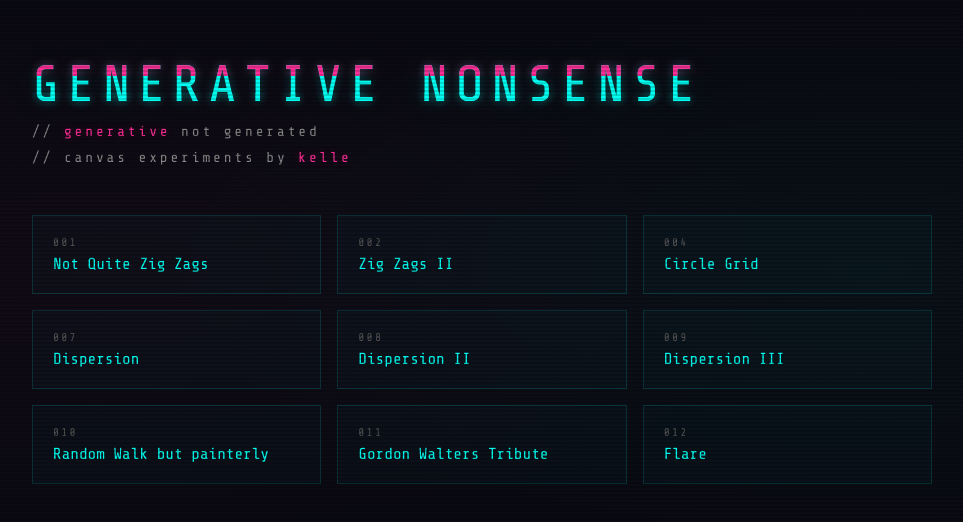
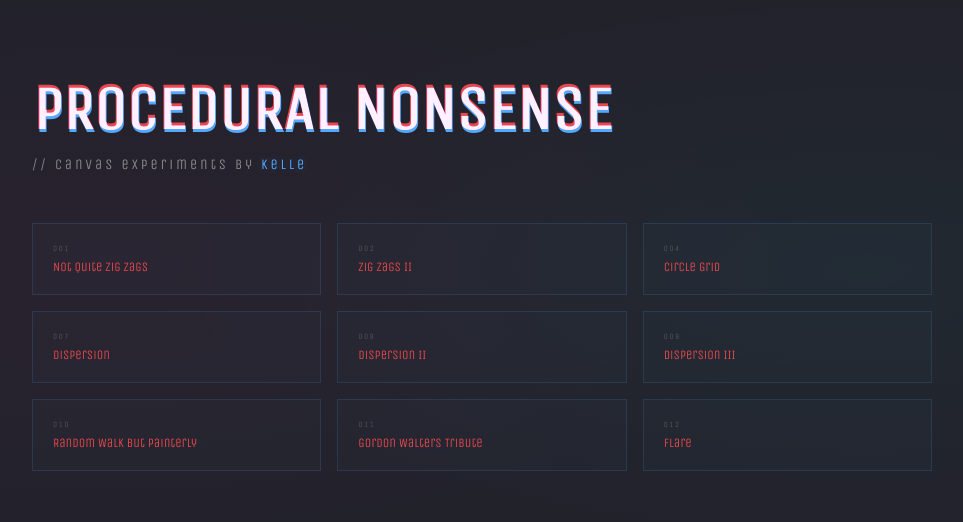
Before and after one commit to kellec/generative-nonsense, a Next.js app: page / in a window 1280 px wide. Shown: the part 130-652 px from the top of the page, without its empty margins (158-1121 px from the left). Built offline with nearby package versions, Linux system fonts and the light colour scheme.

Commit message:
risograph

```diff
--- a/app/globals.css
+++ b/app/globals.css
@@ -1,10 +1,11 @@
 :root {
-  --teal: #00fff2;
-  --pink: #ff2d95;
-  --dark: #0a0a12;
-  --darker: #06060c;
-  --glow-teal: 0 0 10px #00fff244, 0 0 40px #00fff222;
-  --glow-pink: 0 0 10px #ff2d9544, 0 0 40px #ff2d9522;
+  --primary: #e5484d;
+  --secondary: #52a9ff;
+  --secondary-subtle: #52a9ff44;
+  --dark: #22222b;
+  --darker: #0a0a12;
+  --glow-primary: 0 0 10px #e5484d44, 0 0 40px #e5484d22;
+  --glow-secondary: 0 0 10px #52a9ff44, 0 0 40px #52a9ff22;
 }
 
 * {
@@ -18,11 +19,12 @@ html {
 }
 
 body {
-  font-family: 'Share Tech Mono', 'Courier New', monospace;
-  color: var(--teal);
+  font-family: "Unica One", "Courier New", monospace;
+  color: var(--primary);
   overflow-x: hidden;
 }
 
-a, a:visited {
-  color: var(--teal);
+a,
+a:visited {
+  color: var(--primary);
 }
--- a/app/layout.tsx
+++ b/app/layout.tsx
@@ -1,14 +1,14 @@
 import type { Metadata } from "next";
-import { Share_Tech_Mono } from "next/font/google";
+import { Unica_One } from "next/font/google";
 import "./globals.css";
 
-const shareTechMono = Share_Tech_Mono({
+const font = Unica_One({
   weight: "400",
   subsets: ["latin"],
 });
 
 export const metadata: Metadata = {
-  title: "GENERATIVE NONSENSE // Kelle",
+  title: "Procedural Nonsense",
 };
 
 export default function RootLayout({
@@ -18,7 +18,7 @@ export default function RootLayout({
 }>) {
   return (
     <html lang="en">
-      <body className={shareTechMono.className}>
+      <body className={font.className}>
         {children}
       </body>
     </html>
--- a/app/page.module.css
+++ b/app/page.module.css
@@ -13,11 +13,27 @@
 .container {
   max-width: 900px;
   width: 100%;
+  position: relative;
+  z-index: 1;
 }
 
 .header {
   text-align: left;
   margin-bottom: 50px;
+}
+
+.title {
+  text-transform: uppercase;
+  font-size: 4rem;
+  position: relative;
+}
+
+.title::before {
+  content: "Procedural Nonsense";
+  position: absolute;
+  color: var(--secondary);
+  mix-blend-mode: plus-lighter;
+  transform: translate(1px, 3px);
 }
 
 .subtitle {
@@ -28,8 +44,8 @@
 }
 
 .highlight {
-  color: var(--pink);
-  text-shadow: var(--glow-pink);
+  color: var(--secondary);
+  text-shadow: var(--glow-secondary);
 }
 
 .grid {
@@ -43,62 +59,54 @@
   flex-direction: column;
   gap: 6px;
   padding: 20px;
-  border: 1px solid #00fff225;
-  background: #00fff206;
+  border: 1px solid #52a9ff25;
+  background: #52a9ff06;
   text-decoration: none;
-  color: var(--teal);
+  color: var(--primary);
   position: relative;
   transition: all 0.2s ease;
   overflow: hidden;
 }
 
-.card::before {
-  content: '';
-  position: absolute;
-  inset: 0;
-  background: linear-gradient(135deg, #00fff208, #ff2d9508);
-  opacity: 0;
-  transition: opacity 0.2s ease;
-}
-
 .card:hover {
-  border-color: var(--pink);
-  box-shadow: var(--glow-pink);
-  transform: translateY(-2px);
+  background: var(--secondary-subtle);
+  border-color: var(--secondary);
+  box-shadow: var(--glow-secondary);
+  transform: translateY(-1px);
 }
 
 .card:hover::before {
   opacity: 1;
 }
 
-.card:hover .cardId {
-  color: var(--pink);
+.card:hover .cardTitle {
+  color: var(--secondary);
 }
 
 .card:hover .cardTitle {
-  text-shadow: var(--glow-teal);
+  text-shadow: var(--glow-primary);
 }
 
 .cardId {
-  font-size: 0.7rem;
+  font-size: 0.5rem;
   color: #555;
   letter-spacing: 0.2em;
-  transition: color 0.2s ease;
 }
 
 .cardTitle {
-  font-size: 1rem;
+  font-size: 0.8rem;
   position: relative;
+  transition: color 0.2s ease;
   z-index: 1;
 }
 
 .cardTag {
   display: inline-block;
   font-size: 0.6rem;
-  color: var(--pink);
-  border: 1px solid var(--pink);
+  color: var(--secondary);
+  border: 1px solid var(--secondary);
   padding: 1px 6px;
   letter-spacing: 0.15em;
   width: fit-content;
-  text-shadow: var(--glow-pink);
+  text-shadow: var(--glow-secondary);
 }
--- a/app/page.tsx
+++ b/app/page.tsx
@@ -1,7 +1,5 @@
 import Link from "next/link";
 import { sketches } from "@/lib/sketches/registry";
-import Scanlines from "@/components/Scanlines";
-import GlitchTitle from "@/components/GlitchTitle";
 import styles from "./page.module.css";
 
 export default function Home() {
@@ -9,13 +7,9 @@ export default function Home() {
 
   return (
     <div className={styles.page}>
-      <Scanlines />
       <div className={styles.container}>
         <header className={styles.header}>
-          <GlitchTitle text="GENERATIVE NONSENSE" />
-          <p className={styles.subtitle}>
-            // <span className={styles.highlight}>generative</span> not generated
-          </p>
+          <h1 className={styles.title}>Procedural Nonsense</h1>
           <p className={styles.subtitle}>
             // canvas experiments by <span className={styles.highlight}>kelle</span>
           </p>
--- a/components/GlitchTitle.module.css
+++ /dev/null
@@ -1,51 +0,0 @@
-.glitch {
-  font-size: clamp(1.8rem, 5vw, 3.2rem);
-  font-weight: 400;
-  text-transform: uppercase;
-  letter-spacing: 0.15em;
-  color: var(--teal);
-  text-shadow: var(--glow-teal);
-  position: relative;
-  animation: flicker 4s infinite;
-}
-
-.glitch::before,
-.glitch::after {
-  content: attr(data-text);
-  position: absolute;
-  top: 0;
-  left: 0;
-  width: 100%;
-  height: 100%;
-  overflow: hidden;
-}
-
-.glitch::before {
-  color: var(--pink);
-  text-shadow: var(--glow-pink);
-  animation: glitch-shift 3s infinite;
-  clip-path: inset(0 0 65% 0);
-}
-
-.glitch::after {
-  color: var(--teal);
-  text-shadow: var(--glow-teal);
-  animation: glitch-shift 2.5s infinite reverse;
-  clip-path: inset(65% 0 0 0);
-}
-
-@keyframes glitch-shift {
-  0%, 90%, 100% { transform: translate(0); }
-  92% { transform: translate(-3px, 1px); }
-  94% { transform: translate(3px, -1px); }
-  96% { transform: translate(-2px, -1px); }
-  98% { transform: translate(2px, 1px); }
-}
-
-@keyframes flicker {
-  0%, 95%, 100% { opacity: 1; }
-  96% { opacity: 0.8; }
-  97% { opacity: 1; }
-  98% { opacity: 0.6; }
-  99% { opacity: 1; }
-}
--- a/components/GlitchTitle.tsx
+++ /dev/null
@@ -1,13 +0,0 @@
-import styles from "./GlitchTitle.module.css";
-
-interface Props {
-  text: string;
-}
-
-export default function GlitchTitle({ text }: Props) {
-  return (
-    <h1 className={styles.glitch} data-text={text}>
-      {text}
-    </h1>
-  );
-}
--- a/components/Scanlines.module.css
+++ /dev/null
@@ -1,13 +0,0 @@
-.scanlines {
-  position: fixed;
-  inset: 0;
-  background: repeating-linear-gradient(
-    0deg,
-    transparent,
-    transparent 2px,
-    rgba(0, 0, 0, 0.15) 2px,
-    rgba(0, 0, 0, 0.15) 4px
-  );
-  pointer-events: none;
-  z-index: 100;
-}
--- a/components/Scanlines.tsx
+++ /dev/null
@@ -1,5 +0,0 @@
-import styles from "./Scanlines.module.css";
-
-export default function Scanlines() {
-  return <div className={styles.scanlines} />;
-}
```
